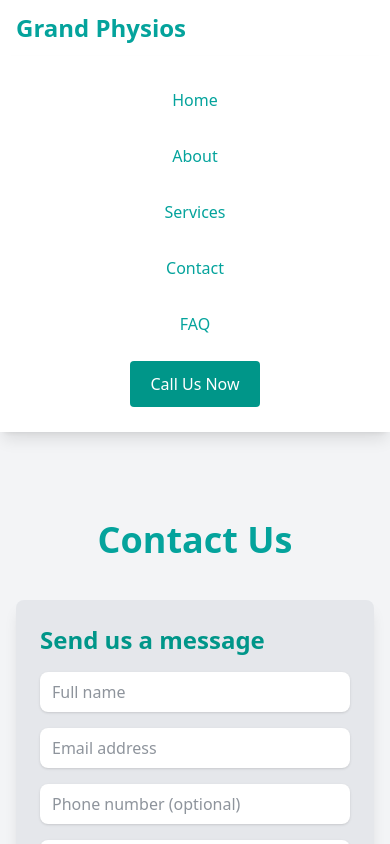
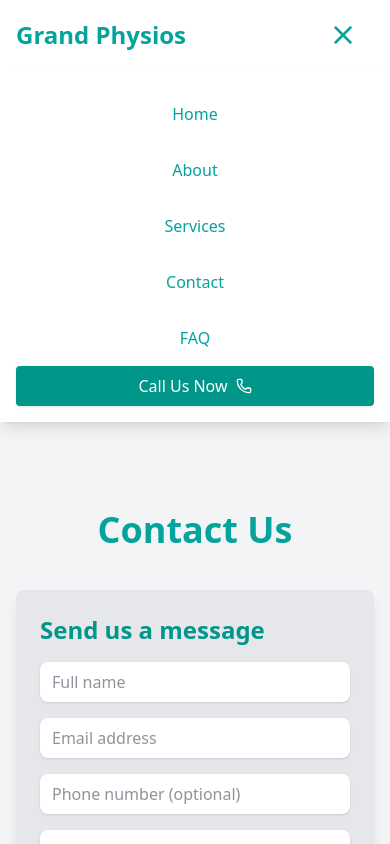
Before and after one commit to sbratuszewski/grand-physios, a React (Vite) app: page /contact in a window 390 px wide. Both pictures are taken after a click on the button "Open menu". Shown: the top 844 px of the page. Built offline with nearby package versions, Linux system fonts and the light colour scheme.

Commit message:
display block add to Navlink on mobile menu

```diff
--- a/src/components/ContactForm.jsx
+++ b/src/components/ContactForm.jsx
@@ -37,7 +37,6 @@ const ContactForm = () => {
       data-aos="fade-right"
       data-aos-offset="100"
     >
-      <Toaster position="top-right" />
       <h2 className="text-2xl font-semibold text-teal-600 mb-4">
         Send us a message
       </h2>
@@ -94,6 +93,7 @@ const ContactForm = () => {
         )}
         {loading ? 'Sending...' : 'Submit'}
       </Button>
+      <Toaster position="bottom-center" />
     </form>
   )
 }
--- a/src/components/Navbar.jsx
+++ b/src/components/Navbar.jsx
@@ -58,36 +58,47 @@ const Navbar = () => {
         </ul>
 
         {/* Contact Button */}
-        <div className="hidden md:flex items-center gap-2 text-white hover:bg-teal-700 bg-teal-600 px-5 py-2 rounded cursor-pointer transition-colors shadow-sm">
-          <a href="tel:+123456789">Call Us Now</a>
-          <Phone size={16} />
-        </div>
+
+        <a
+          href="tel:+123456789"
+          className="hidden md:flex items-center gap-2 text-white hover:bg-teal-700 bg-teal-600 px-5 py-2 rounded cursor-pointer transition-colors shadow-sm"
+        >
+          Call Us Now <Phone size={16} />
+        </a>
 
         {/* Menu Button*/}
         <Button
-          text={isMenuOpen ? <X size={30} /> : <Menu size={30} />}
           onClick={() => toggleMenu()}
           className="md:hidden p-1 rounded-md hover:text-teal-700 transition-colors cursor-pointer"
           aria-label={isMenuOpen ? 'Close menu' : 'Open menu'}
-        />
+        >
+          {isMenuOpen ? <X size={30} /> : <Menu size={30} />}
+        </Button>
       </div>
       {/* Mobile Menu */}
       {isMenuOpen && (
         <div className="md:hidden shadow-lg p-4 text-center">
           <ul className="font-medium">
             {navItems.map((item) => (
-              <li key={item.name} className="py-4 px-2">
-                <NavLink to={item.path} onClick={() => setIsMenuOpen(false)}>
+              <li
+                key={item.name}
+                className="py-4 px-2 hover:bg-teal-100 transition-colors"
+              >
+                <NavLink
+                  to={item.path}
+                  onClick={() => setIsMenuOpen(false)}
+                  className="block"
+                >
                   {item.name}
                 </NavLink>
               </li>
             ))}
-            <li className="my-5">
+            <li>
               <a
                 href="tel:+123456789"
-                className="py-3 px-5 bg-teal-600 text-white rounded"
+                className="flex basis-1/3 justify-center items-center gap-2 text-white hover:bg-teal-700 bg-teal-600 px-5 py-2 rounded cursor-pointer transition-colors shadow-sm"
               >
-                Call Us Now
+                Call Us Now <Phone size={16} />
               </a>
             </li>
           </ul>
--- a/src/pages/FaqPage.jsx
+++ b/src/pages/FaqPage.jsx
@@ -42,7 +42,6 @@ const FaqPage = () => {
                 answer={item.answer}
                 data-aos="fade-right"
                 data-aos-delay={delay}
-                data-aos-offset="100"
               />
             )
           })}
```
Also changed, not shown: 1 other file (tests, documents, lock files or other folders).
